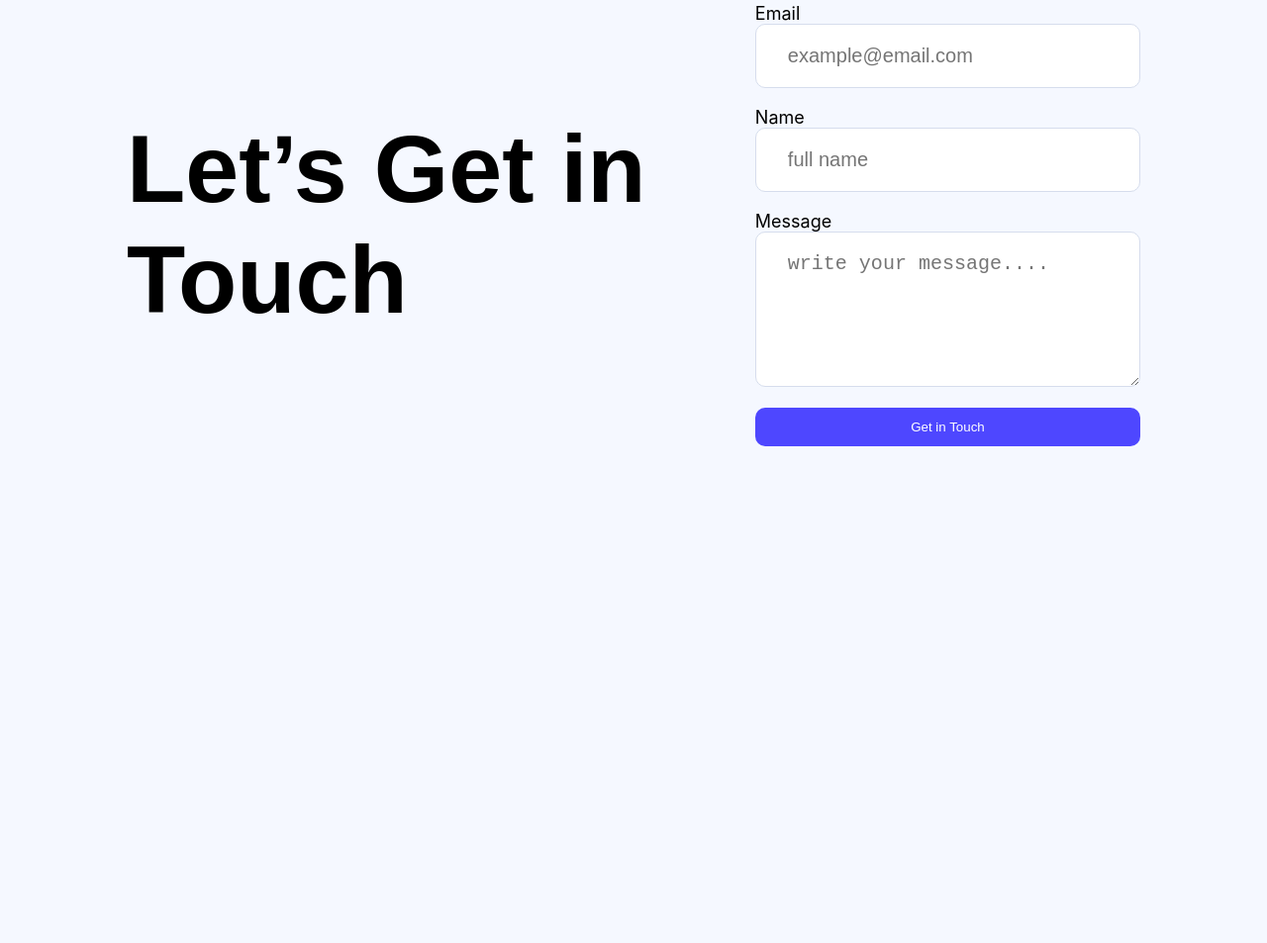
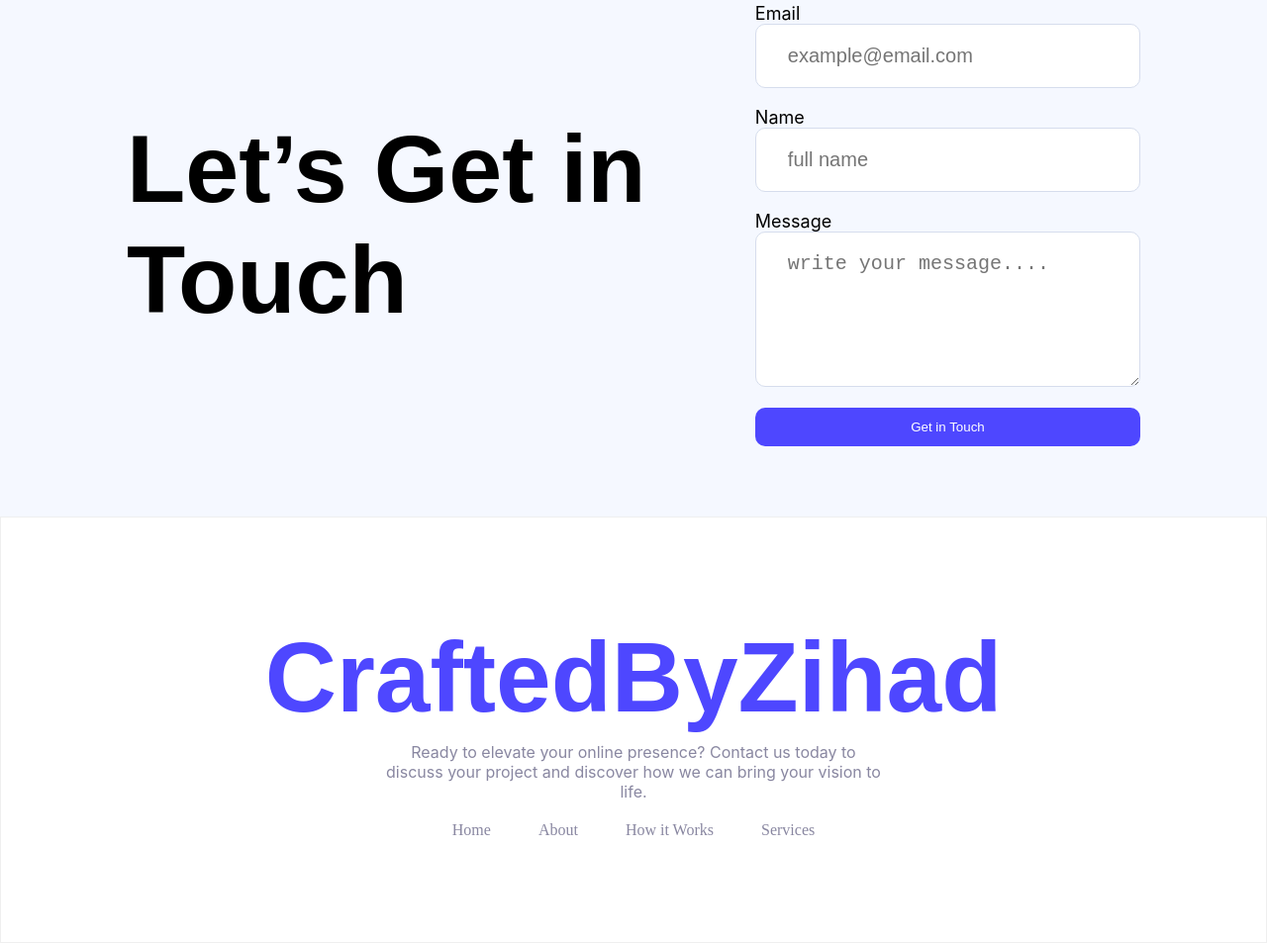
Before and after one commit to miazihad250/assignment-1, a plain HTML site: page index.html in a window 1280 px wide. Shown: the part 3087-4040 px from the top of the page at 99% size. Before the commit the page ends 3609 px from the top, so only its background shows below. Drawn offline with Linux system fonts and the light colour scheme.

Commit message:
complete  html and css useing assignment project

```diff
--- a/index.html
+++ b/index.html
@@ -195,8 +195,22 @@
                 </div>
             </section>
     </main>
-    <footer>
-
+    <footer class="footer">
+        <section class="footer-sec container">
+            <a href="#" class="logo footer-logo raleway-normal">CraftedByZihad</a>
+            <p class="inter-normal">
+                Ready to elevate your online presence? Contact us today to discuss your project and discover how we can bring your vision to life.
+            </p>
+            <nav class="footer-nav">
+                <ul>
+                    <li><a href="#">Home</a></li>
+                    <li><a href="#">About</a></li>
+                    <li><a href="#">How it Works</a></li>
+                    <li><a href="#">Services</a></li>
+                </ul>
+            </nav>
+        </section>
+    </footer>
     </footer>
 </body>
 </html>
--- a/style/style.css
+++ b/style/style.css
@@ -338,3 +338,48 @@ body {
 .submit-btn {
   width: 100%;
 }
+.footer {
+  width: 100vw;
+  background-color: white;
+  border: .1rem solid var(--dark-7);
+  display: flex;
+  flex-direction: column;
+  justify-content: center;
+  align-items: center;
+}
+
+.footer-sec {
+  width: 40%;
+  display: flex;
+  flex-direction: column;
+  justify-content: center;
+  align-items: center;
+  padding: 10.4rem 0;
+}
+
+.footer-logo {
+  font-size: 10rem;
+  margin-bottom: .8rem;
+}
+
+.footer-sec p {
+  font-size: 1.6rem;
+  color: var(--footer-text-c);
+  text-align: center;
+  margin-bottom: 2rem;
+}
+
+.footer-nav ul {
+  display: flex;
+  gap: 4.8rem;
+}
+
+.footer-nav ul li {
+  list-style: none;
+}
+
+.footer-nav ul li a {
+  text-decoration: none;
+  font-size: 1.6rem;
+  color: var(--footer-text-c);
+}
```
